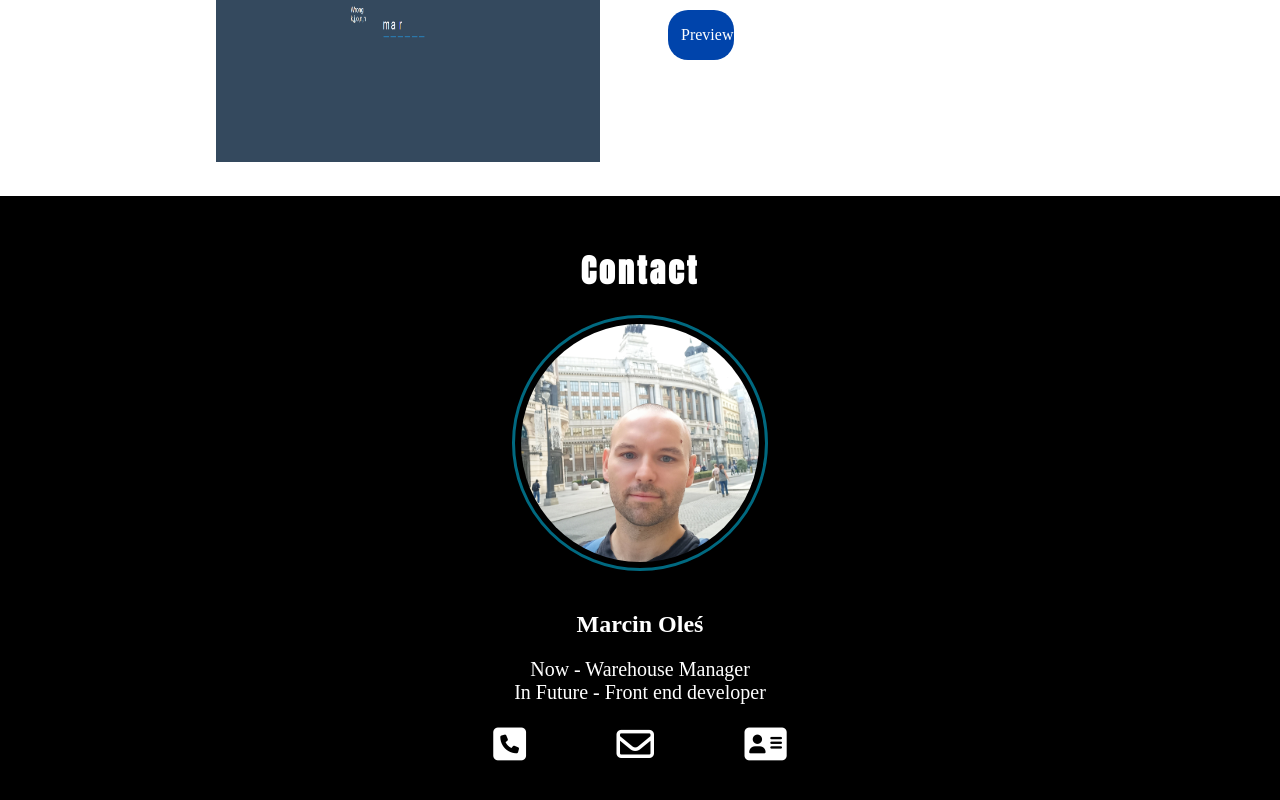
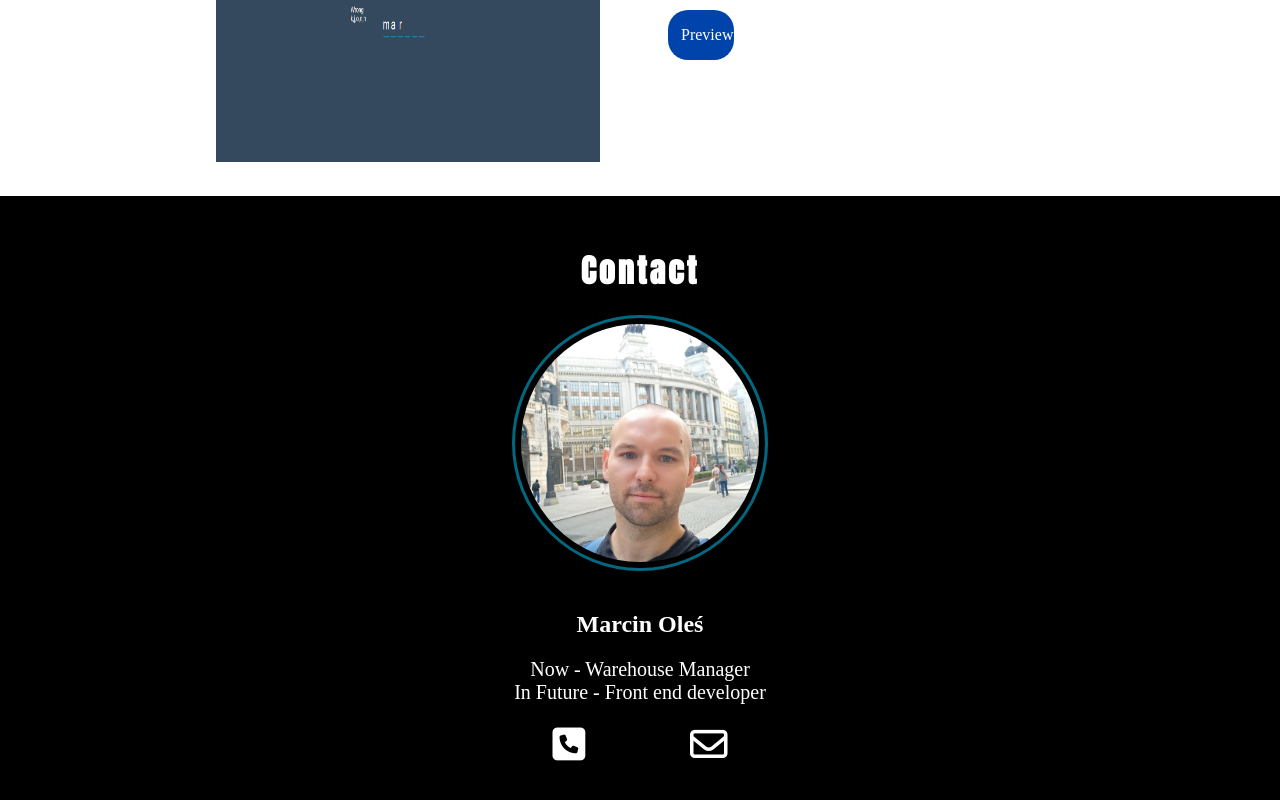
Before and after one commit to marcinoles87/mysite, a React (Create React App) app: page / in a window 1280 px wide. Shown: the part 3936-4736 px from the top of the page. Built offline with nearby package versions, Linux system fonts and the light colour scheme; a web font is replaced by a local one.

Commit message:
work with css

```diff
--- a/src/App.js
+++ b/src/App.js
@@ -21,7 +21,6 @@ function App() {
     console.log(document.documentElement.offsetTop)
     document.documentElement.scrollTo(0 , 0)
   }
-
 
 
 
--- a/src/App.scss
+++ b/src/App.scss
@@ -27,7 +27,7 @@
         box-shadow: 14px -14px 13px 4px rgba(61,255,217,0.7);
 -webkit-box-shadow: 14px -14px 13px 4px rgba(61,255,217,0.7);
 -moz-box-shadow: 14px -14px 13px 4px rgba(61,255,217,0.7);
-transform: rotate(30deg)
+
 
     }
 }
--- a/src/components/About.js
+++ b/src/components/About.js
@@ -57,7 +57,15 @@ function About() {
                 <h1>Experience</h1>
                 <h2>1.5 year</h2>
               </div>
+
+
+            <div className='info-item'>
+                <h1>Language</h1>
+                <h2>English B1/B2</h2>
+              </div>
             </div>
+
+
 
 
 
--- a/src/components/Contact.js
+++ b/src/components/Contact.js
@@ -20,11 +20,7 @@ function Contact() {
     setInfo('marcinoles87@gmail.com')
   }
 
-  const handleClickThree = (e) => {
 
-    console.log(e.target.value)
-    setInfo('cv_download')
-  }
 
   return (
     <div className='contact-container' id='contact'>
@@ -39,8 +35,8 @@ function Contact() {
 
 
         <i class="fa-solid fa-square-phone fa-lg" onClick={handleClickOne} value='783 845 344'></i>
-            <i class="fa-regular fa-envelope fa-lg" onClick={handleClickTwo}></i>
-            <i class="fa-solid fa-address-card fa-lg" onClick={handleClickThree} value='marcinoles87@gmail.com'></i>
+        <i class="fa-regular fa-envelope fa-lg" onClick={handleClickTwo}></i>
+
 
         </div>
 
--- a/src/components/contact.scss
+++ b/src/components/contact.scss
@@ -36,7 +36,7 @@
         display: flex;
         flex-direction: row;
         align-items: center;
-        justify-content: space-around;
+        justify-content: space-evenly;
 
 
     }
```
